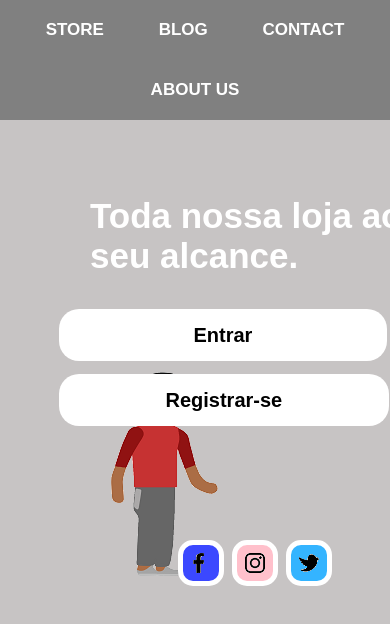
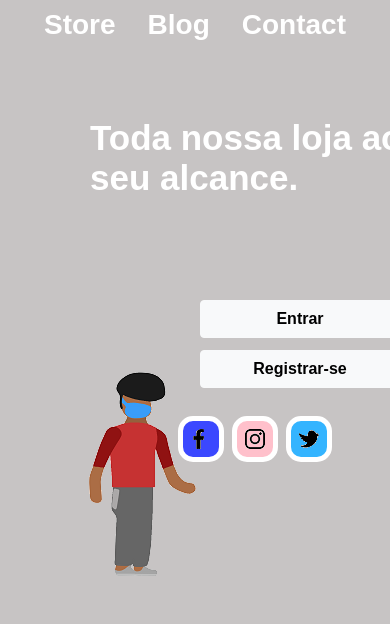
Before and after one commit to BrunoNascimentoPita/Project00, a plain HTML site: page index.html in a window 390 px wide. Shown: the top 624 px of the page. Drawn offline with nearby package versions, Linux system fonts and the light colour scheme.

Commit message:
Update index.html

```diff
--- a/index.html
+++ b/index.html
@@ -36,46 +36,14 @@
             width: 10px;
         }
 
-        #buttons a {
-            text-decoration: none;
-            color: black;
-            background-color: white;
-            border-radius: 20px 20px 20px 20px;
-            padding: 15px 135px 15px 135px;
-            position: relative;
-            top: 100px;
-            left: 65%;
-            font: bold 20px Arial;
 
-        }
+li a{
+    color:white;
+}
 
-        #buttons a:hover {
-            background-color: black;
-            color: white;
-            border-radius: 100px;
-        }
-
-        #buttons1 a:hover {
-            background-color: black;
-            color: white;
-            border-radius: 100px;
-        }
-
-        #buttons1 a {
-            text-decoration: none;
-            color: black;
-            background-color: white;
-            border-radius: 20px 20px 20px 20px;
-            padding: 15px 107px 15px 107px;
-            position: relative;
-            top: 140px;
-            left: 65%;
-            font: bold 20px Arial;
-
-        }
 
         a {
-            color: white;
+            color: black;
             text-decoration: none;
             list-style: none;
 
@@ -91,7 +59,7 @@
         }
 
         .menu a:hover {
-
+text-decoration: none;
             color: black;
             font-size: 18px;
         }
@@ -137,6 +105,23 @@
             font-size: 50px;
             width: 550px;
         }
+        .pequeno{
+           position: absolute;
+           left:60%;
+           top:150px;
+           margin: 100px;
+           width:200px;
+
+       }
+       .pequeno1{
+           position: absolute;
+           left:60%;
+           top:100px;
+           margin: 100px;
+           width:200px;
+
+       }
+
 
         @media all and (min-width: 0px) and (max-width: 1000px) {
 
@@ -152,7 +137,13 @@
 
             }
 
-
+            .vetorial {
+                position: relative;
+                width: 500px;
+                height: 350px;
+                top: 300px;
+                left: 10%;
+            }
 
             .text {
                 position: relative;
@@ -164,41 +155,24 @@
                 max-width:100%;
             }
 
-            #buttons a {
-                text-decoration: none;
-                color: black;
-                background-color: white;
-                border-radius: 20px 20px 20px 20px;
-                padding: 15px 135px 15px 135px;
-                position: relative;
-                top: 75px;
-                left: 15%;
-                font: bold 20px Arial;
-max-width:80%;
-            }
-            #buttons1 a {
-            text-decoration: none;
-            color: black;
-            background-color: white;
-            border-radius: 20px 20px 20px 20px;
-            padding: 15px 107px 15px 107px;
-            position: absolute;
-            top: 140px;
-            left: 65%;
-            font: bold 20px Arial;
 
-        }
-            #buttons1 a {
-                text-decoration: none;
-                color: black;
-                background-color: white;
-                border-radius: 20px 20px 20px 20px;
-                padding: 15px 107px 15px 107px;
-                position: relative;
-                top: 100px;
-                left: 15%;
-                font: bold 20px Arial;
-max-width: 80%;
+
+            .pequeno{
+           position: absolute;
+           left:100px;
+           top:250px;
+           margin: 100px;
+           width:200px;
+
+       }
+       .pequeno1{
+           position: absolute;
+           left:100px;
+           top:200px;
+           margin: 100px;
+           width:200px;
+
+       }
 
             }
 
@@ -207,7 +181,7 @@ max-width: 80%;
                 width: 500px;
                 height: 350px;
                 top: 300px;
-                left: -20%;
+                left: -100px;
             }
 
         .box {
@@ -226,39 +200,37 @@ max-width: 80%;
 
 
         }
-        #mybuttons{
-            display:inline;
-        }
-        }
+
+
 
     </style>
 </head>
 
 <body>
-
-    <div class="menu">
-        <ul><strong>
-                <center>
-                    <li><a href="http://google.com">STORE</a></li>
-                    <li><a href="http://">BLOG</a></li>
-                    <li><a href="http://">CONTACT</a></li>
-                    <li><a href="http://">ABOUT US</a></li>
-                </center>
-            </strong>
-        </ul>
-    </div>
+<h3><strong>
+   <ul class="nav justify-content-center">
+  <li class="nav-item">
+    <a class="nav-link active" href="#">Store</a>
+  </li>
+  <li class="nav-item">
+    <a class="nav-link" href="#">Blog</a>
+  </li>
+  <li class="nav-item">
+    <a class="nav-link" href="#">Contact</a>
+  </li>
+</ul></h3></strong>
     <p class="text">Toda nossa loja ao seu alcance.</p>
     <div class="vetorial">
         <img src="img/vetorial22.png" alt="homem estendendo a mão como cumprimento">
     </div>
     <br>
     <div id="mybuttons">
-    <div id="buttons">
-        <a href="http://">Entrar</a>
+    <div type="button" class="btn btn-light pequeno1">
+        <strong><a href="http://">Entrar</a></strong>
     </div>
     <br>
-    <div id="buttons1">
-        <a href="http://">Registrar-se</a>
+    <div type="button"  class="btn btn-light pequeno">
+       <strong> <a href="http://">Registrar-se</a> </strong>
 
     </div><br></div>
     <div class="box"><img src="img/facebooklogo.png" alt=""></div>
```
